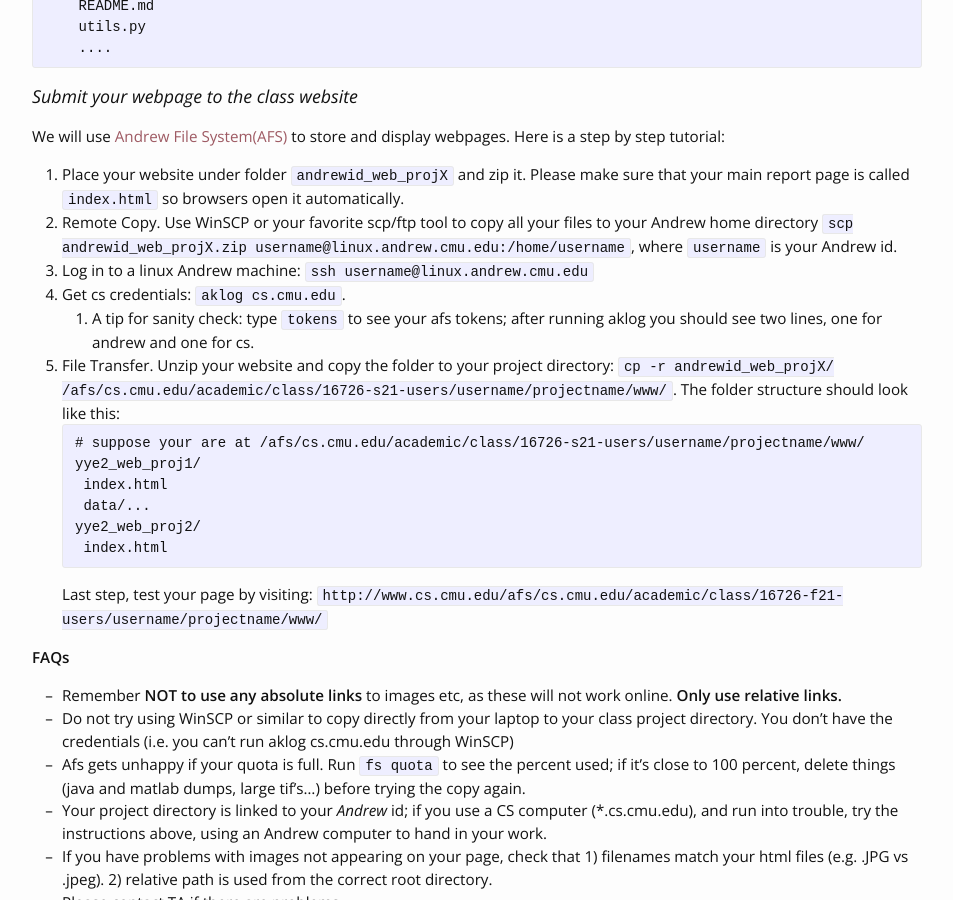
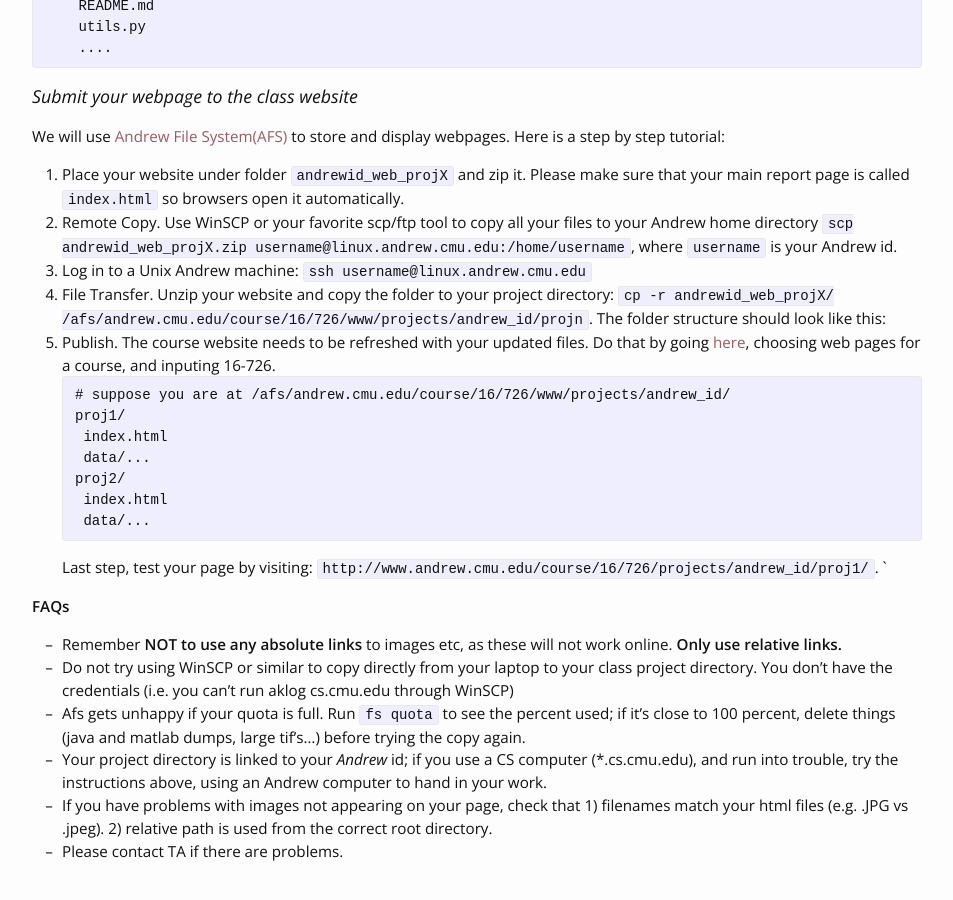
Before and after one commit to kazemnejad/jekyll-course-website-template, a Jekyll site: the page built from _assignments/hw0.md, in a window 1280 px wide and 900 px high, scrolled down 794 px. Shown: the whole window, without its empty margins (163-1116 px from the left). Built offline with Jekyll 4.4.1, drawn with Linux system fonts in a browser that asks for light colours; nearby versions of some CDN libraries.

Commit message:
edited submission instructions

````diff
--- a/_assignments/hw0.md
+++ b/_assignments/hw0.md
@@ -26,19 +26,19 @@ yye2_code_proj1/
 We will use [Andrew File System(AFS)](https://www.cmu.edu/computing/services/comm-collab/collaboration/afs/how-to/index.html) to store and display webpages. Here is a step by step tutorial:
 1. Place your website under folder `andrewid_web_projX` and zip it. Please make sure that your main report page is called `index.html` so browsers open it automatically.
 1. Remote Copy. Use WinSCP or your favorite scp/ftp tool to copy all your files to your Andrew home directory `scp andrewid_web_projX.zip username@linux.andrew.cmu.edu:/home/username`, where `username` is your Andrew id.
-1. Log in to a linux Andrew machine: `ssh username@linux.andrew.cmu.edu`
-1. Get cs credentials: `aklog cs.cmu.edu`.
-     1. A tip for sanity check: type `tokens` to see your afs tokens; after running aklog you should see two lines, one for andrew and one for cs.
-1. File Transfer.  Unzip your website and copy the folder to your project directory: `cp -r andrewid_web_projX/ /afs/cs.cmu.edu/academic/class/16726-s21-users/username/projectname/www/`. The folder structure should look like this:
+1. Log in to a Unix Andrew machine: `ssh username@linux.andrew.cmu.edu`
+1. File Transfer.  Unzip your website and copy the folder to your project directory: `cp -r andrewid_web_projX/ /afs/andrew.cmu.edu/course/16/726/www/projects/andrew_id/projn`. The folder structure should look like this:
+1. Publish. The course website needs to be refreshed with your updated files. Do that by going [here](https://www.andrew.cmu.edu/server/publish.html), choosing web pages for a course, and inputing 16-726.
 ```angular2html
-# suppose your are at /afs/cs.cmu.edu/academic/class/16726-s21-users/username/projectname/www/
-yye2_web_proj1/
+# suppose you are at /afs/andrew.cmu.edu/course/16/726/www/projects/andrew_id/
+proj1/
     index.html
     data/...
-yye2_web_proj2/
+proj2/
     index.html
+    data/...
 ```
-Last step, test your page by visiting: `http://www.cs.cmu.edu/afs/cs.cmu.edu/academic/class/16726-f21-users/username/projectname/www/
+Last step, test your page by visiting: `http://www.andrew.cmu.edu/course/16/726/projects/andrew_id/proj1/`.
 `
 
 __FAQs__
````
